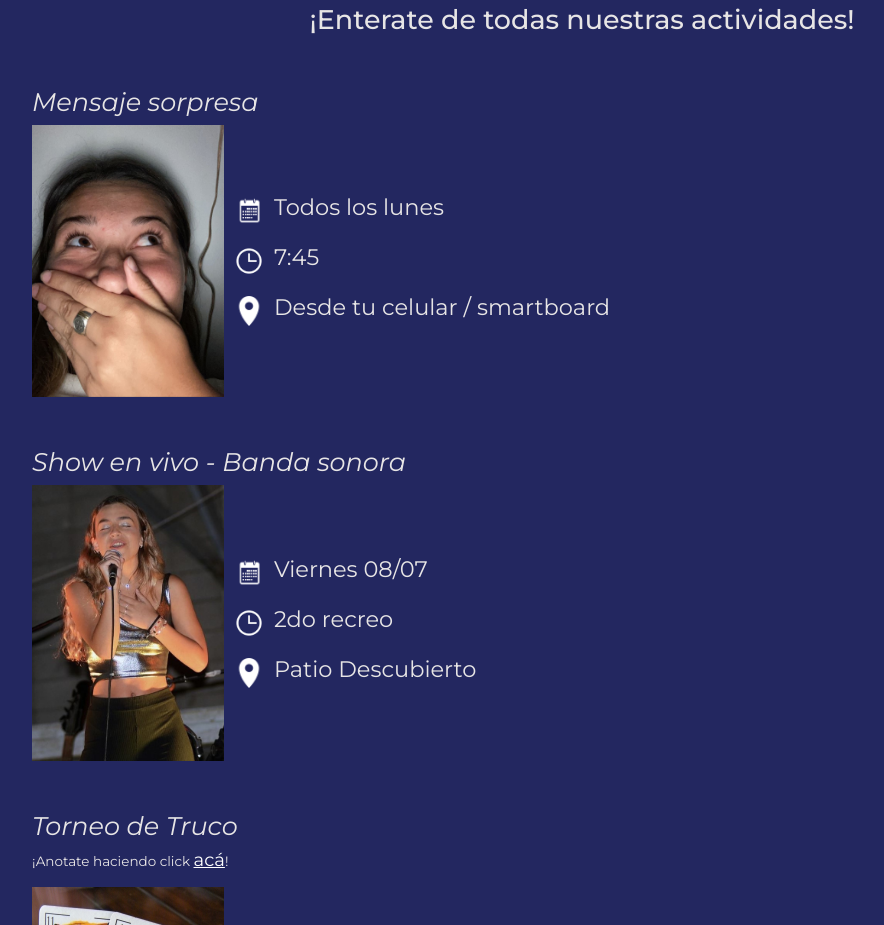
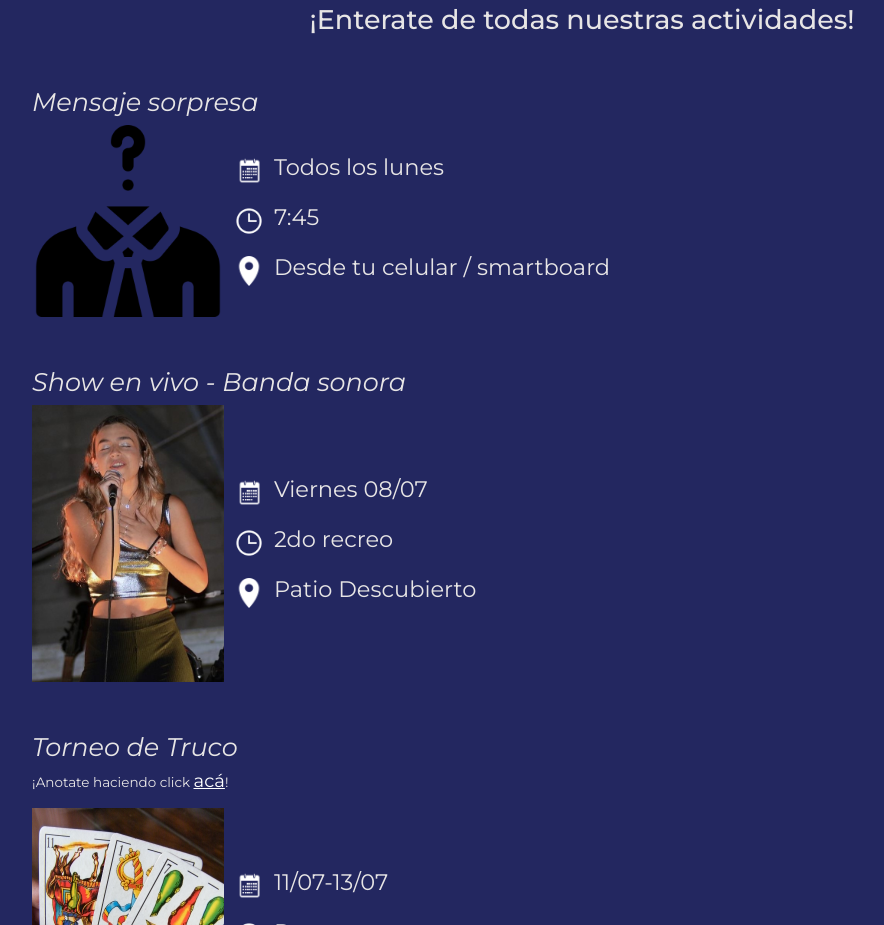
Before and after one commit to valencalzetta/cartelera-tagaste, a website: page index.html in a window 1280 px wide. Shown: the part 1200-2125 px from the top of the page, without its empty margins (58-942 px from the left). Drawn offline with Linux system fonts and the light colour scheme.

Commit message:
correccion

```diff
--- a/index.html
+++ b/index.html
@@ -124,7 +124,7 @@
 
             <div class="foto-info-actividad">
               <div class="foto-actividad">
-                  <img src="imagenes/sorpresa.JPG" alt="...">
+                  <img src="imagenes/sorpresa.png" alt="actividad">
               </div>
 
               <div class="info-actividad">
```
Also changed, not shown: pages/redes.html (+1 -1 lines).
